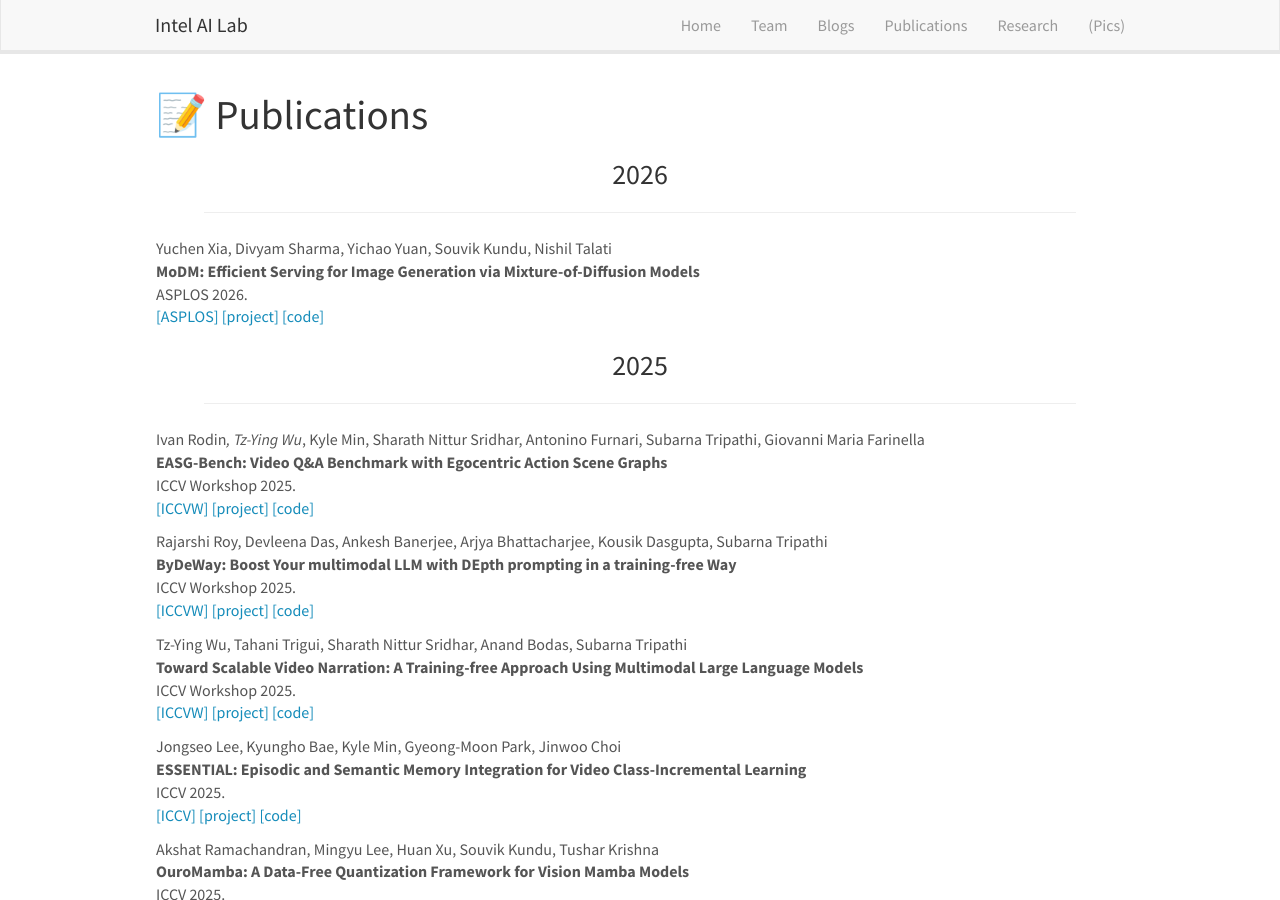
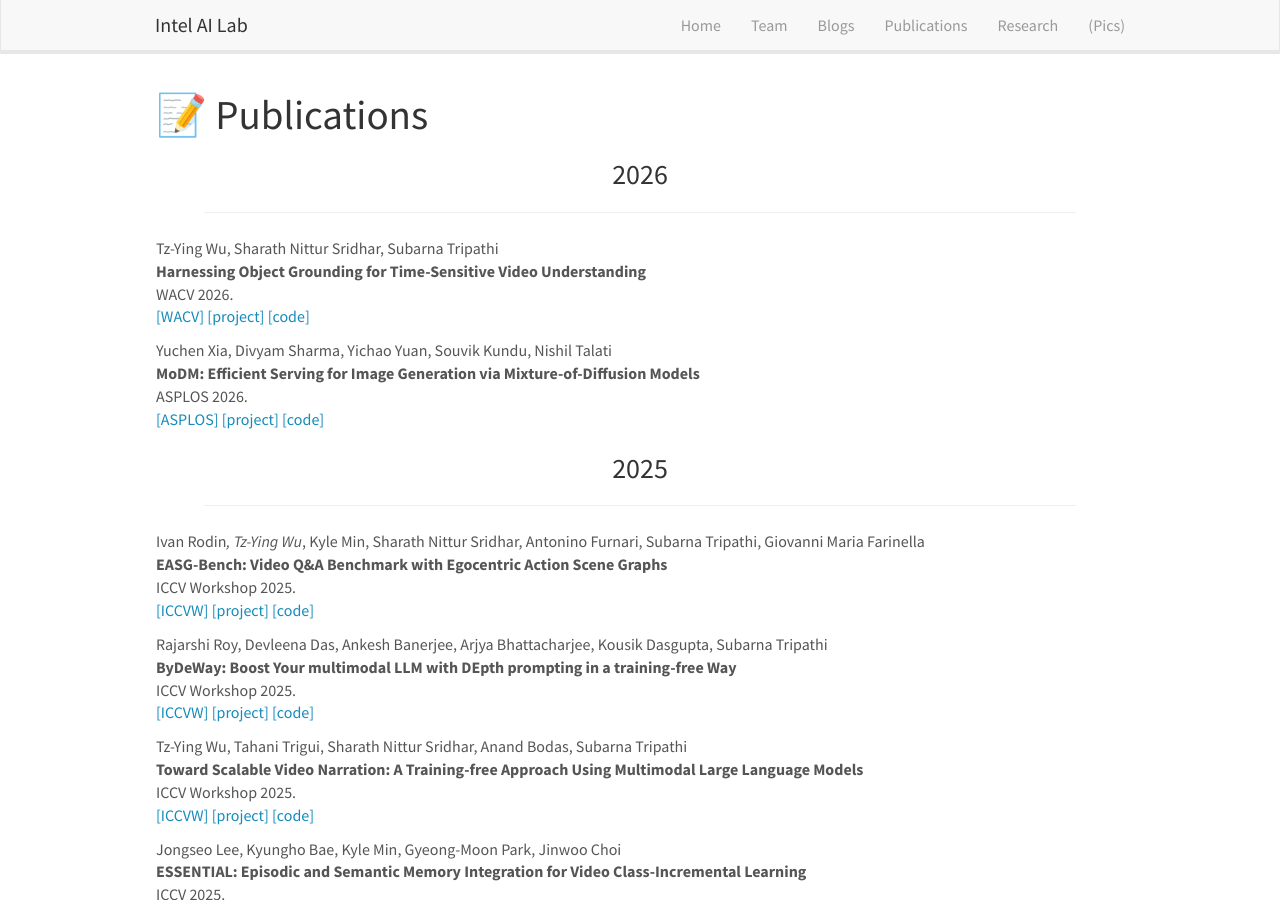
Before and after one commit to intelailabpage/intelailabpage.github.io, a Jekyll site: the page built from _pages/publications.md, in a window 1280 px wide and 900 px high. Built offline with Jekyll 4.4.1, drawn with Linux system fonts in a browser that asks for light colours; nearby versions of some CDN libraries.

Commit message:
Update publist.yml

```diff
--- a/_data/publist.yml
+++ b/_data/publist.yml
@@ -1,3 +1,21 @@
+- address: Hn
+  title: "Harnessing Object Grounding for Time-Sensitive Video Understanding"
+  author: Tz-Ying Wu, Sharath Nittur Sridhar, Subarna Tripathi
+  link:
+    display: WACV
+    url:
+  ref: WuIWACV2026
+  venue: WACV
+  year: '2026'
+  pub_type: conference
+  project:
+    display: project
+    url:
+  code:
+    display: code
+    url:
+
+
 - address: Hn
   title: "EASG-Bench: Video Q&A Benchmark with Egocentric Action Scene Graphs"
   author: Ivan Rodin*, Tz-Ying Wu*, Kyle Min, Sharath Nittur Sridhar, Antonino Furnari, Subarna Tripathi, Giovanni Maria Farinella
```
